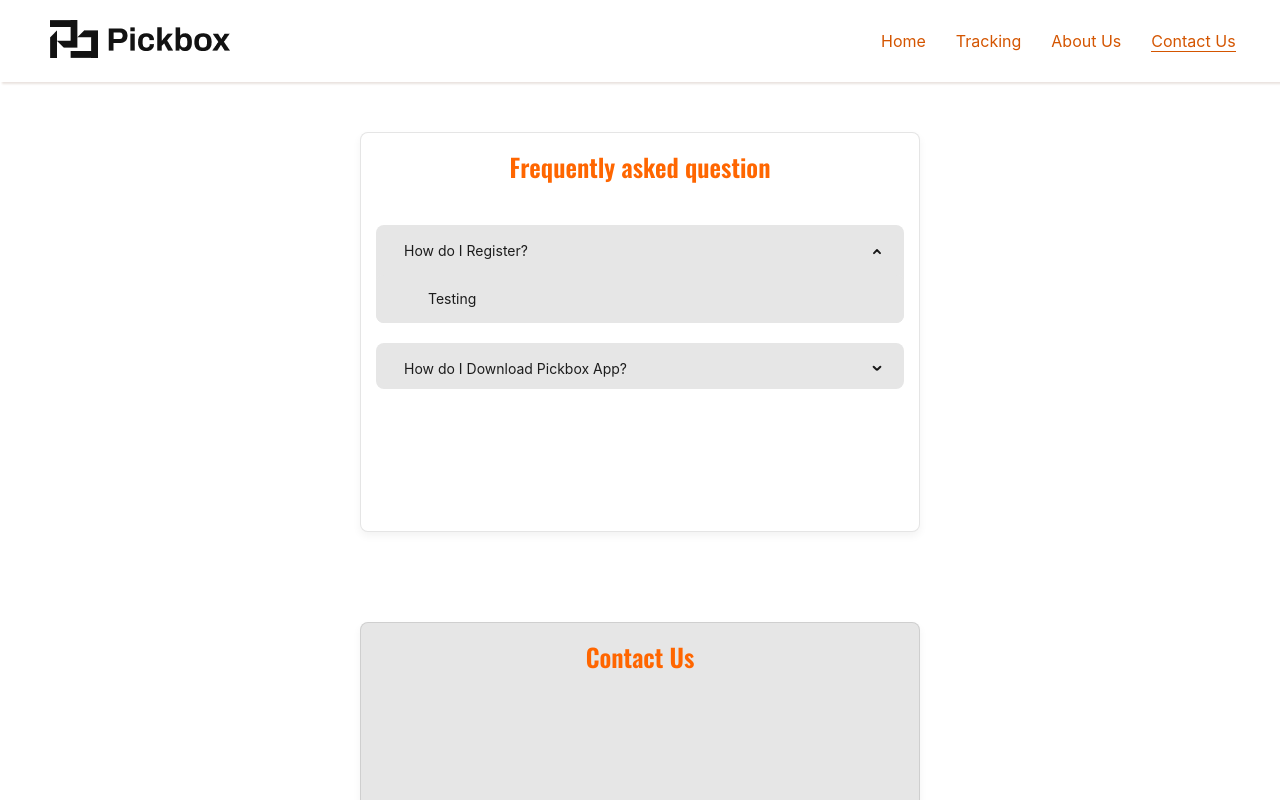
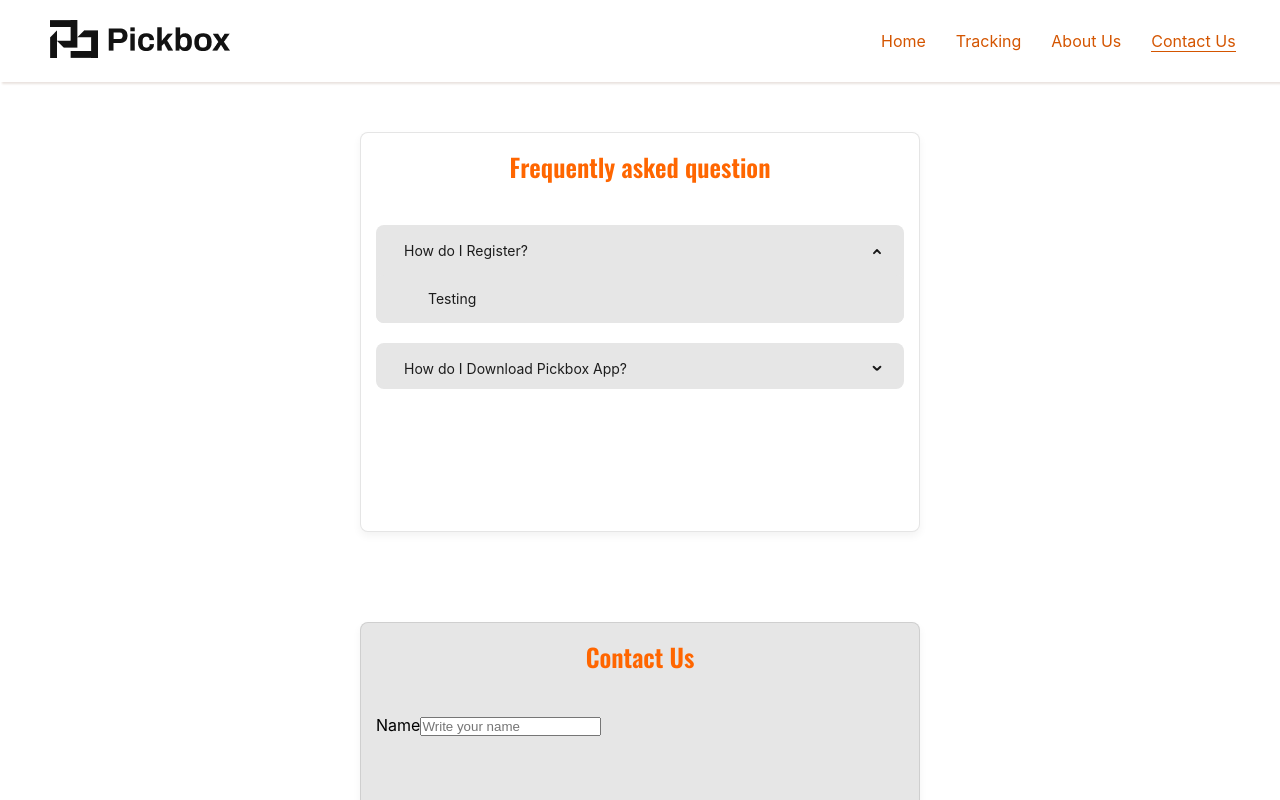
Before and after one commit to Pickbox-Project/Pickbox-frontend, a React (Create React App) app: page /contactus in a window 1280 px wide. Shown: the top 800 px of the page. Built offline with nearby package versions, Linux system fonts and the light colour scheme.

Commit message:
Started working on Contact Us Component and Imported CSS

```diff
--- a/src/Components/ContactUs/ContactUs.jsx
+++ b/src/Components/ContactUs/ContactUs.jsx
@@ -4,6 +4,10 @@ const ContactUs = () => {
   return (
     <div className="contact-us-container">
       <h5 className="contact-us-text">Contact Us</h5>
+      <form>
+        <label>Name</label>
+        <input type="text" name="" id="" placeholder="Write your name"/>
+      </form>
     </div>
   );
 };
```
